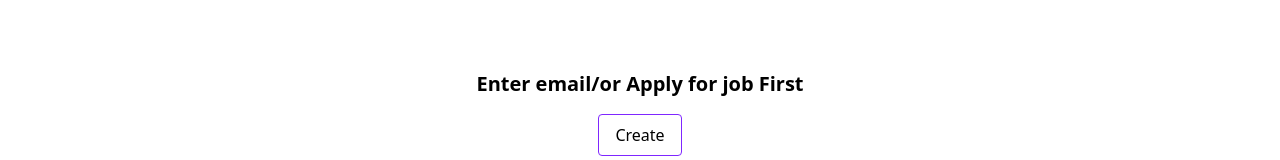
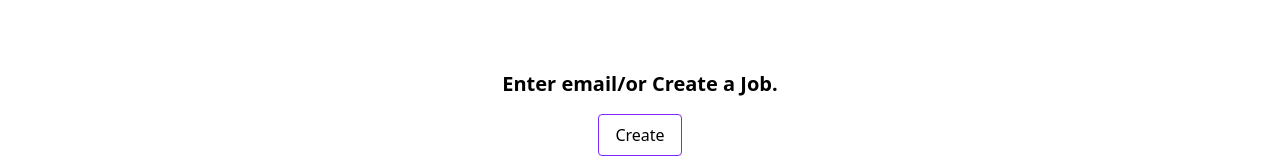
Before and after one commit to Lansan-Technology/sis-kwa-sisi, a Next.js app: page /jobs/my in a window 1280 px wide. Shown: the part 300-460 px from the top of the page. Built offline with nearby package versions, Linux system fonts and the light colour scheme.

Commit message:
Jobs Card Changes

```diff
--- a/app/jobs/my/page.tsx
+++ b/app/jobs/my/page.tsx
@@ -76,7 +76,7 @@ function MyJobs({ applications }: { applications: job[] }) {
     return (
       <div className="flex flex-col items-center justify-center h-96">
         <h2 className="text-xl font-semibold mb-4">
-          Enter email/or Apply for job First
+          Enter email/or Create a Job.
         </h2>
         <Link
           href="/create-job"
```
